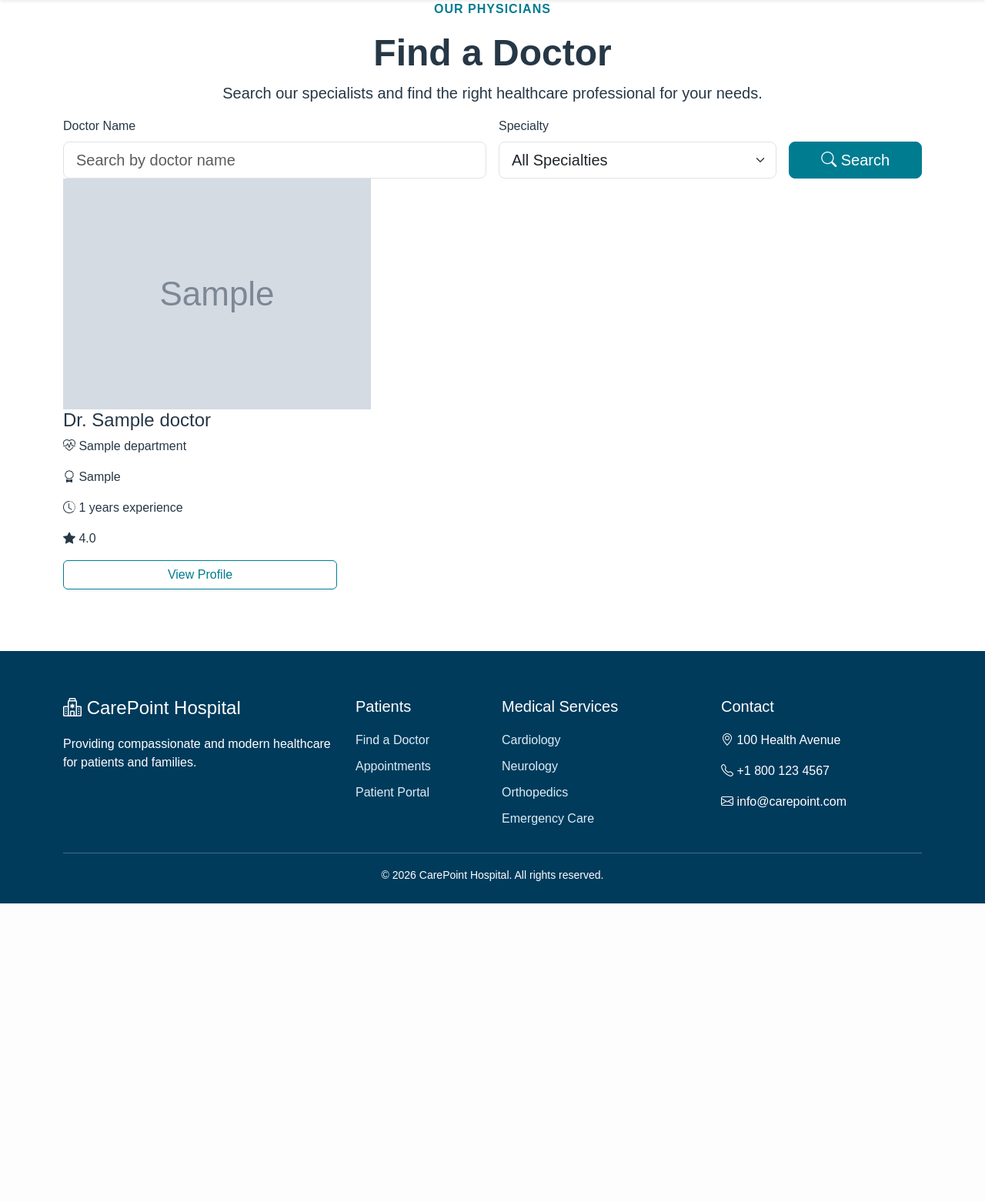
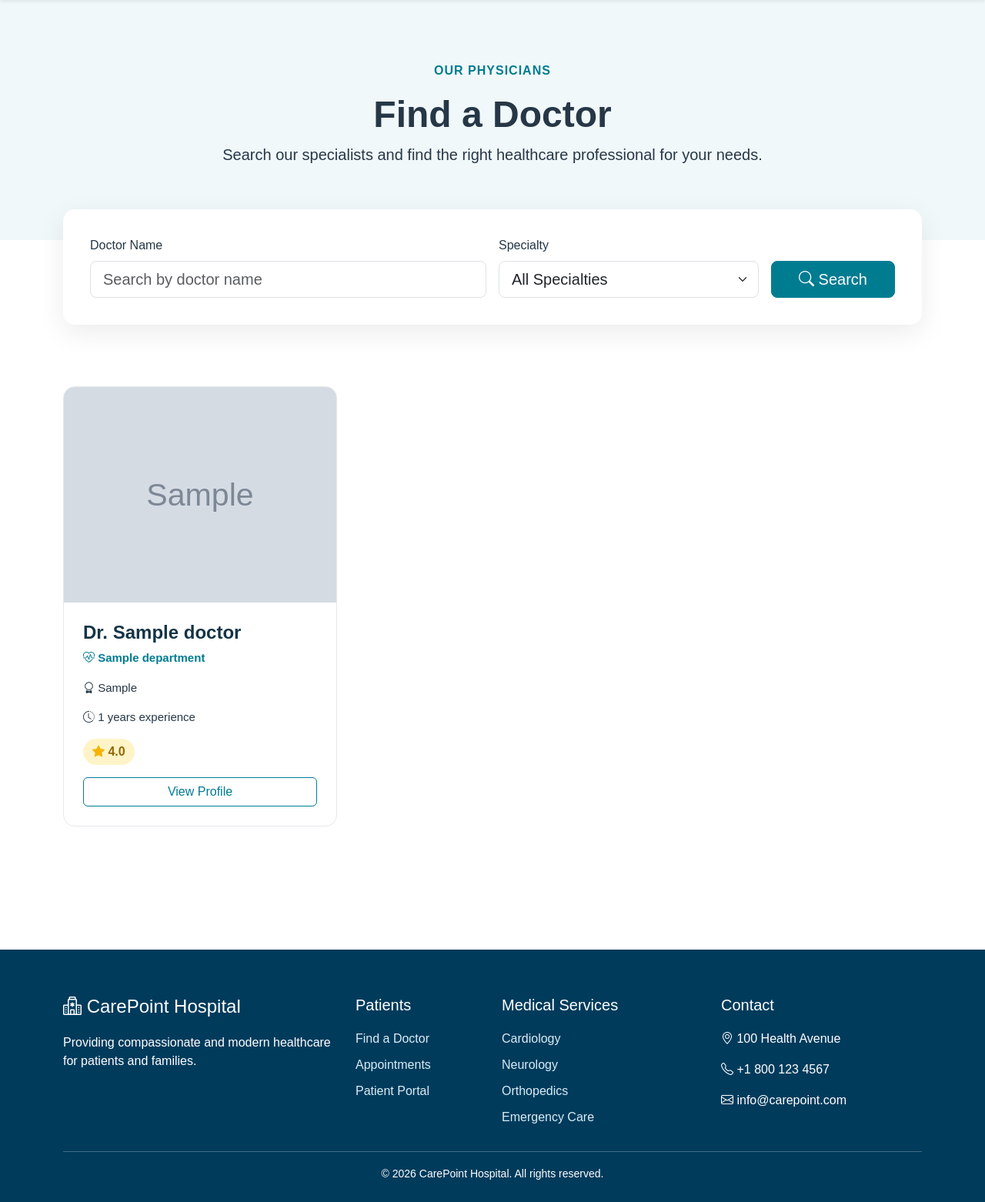
Before and after one commit to daroaliga-hub/Hospital_management_system, a Django app: page /doctors/ in a window 1280 px wide. Shown: the part 117-1679 px from the top of the page at 77% size. Before the commit the page ends 1291 px from the top, so only its background shows below. Run offline with Django 5.2, Linux system fonts and the light colour scheme; tables that the repository leaves empty hold one stand-in row (values such as "Sample post"); grey boxes marked "Sample" are stand-in pictures.

Commit message:
Adding the  Doctor Page Styling

```diff
--- a/hospital/static/css/style.css
+++ b/hospital/static/css/style.css
@@ -373,3 +373,186 @@ a {
     }
 
 }
+/* =====================================
+   DOCTOR LIST PAGE
+===================================== */
+
+
+.doctor-header {
+
+    background-color:#f1f8fa;
+
+    padding:80px 0;
+
+}
+
+
+
+.doctor-search-section {
+
+    margin-top:-40px;
+
+    position:relative;
+
+    z-index:2;
+
+}
+
+
+
+.search-box {
+
+    background:white;
+
+    padding:35px;
+
+    border-radius:15px;
+
+    box-shadow:0 10px 35px rgba(0,0,0,0.08);
+
+}
+
+
+
+.doctor-results {
+
+    padding:80px 0;
+
+}
+
+
+
+
+.doctor-card {
+
+    background:white;
+
+    border-radius:15px;
+
+    overflow:hidden;
+
+    height:100%;
+
+    border:1px solid #e5e8ea;
+
+    transition:.3s;
+
+}
+
+
+
+.doctor-card:hover {
+
+    transform:translateY(-7px);
+
+    box-shadow:0 15px 35px rgba(0,0,0,.1);
+
+}
+
+
+
+.doctor-image {
+
+    height:280px;
+
+    background:#e8f3f5;
+
+}
+
+
+
+.doctor-image img {
+
+    width:100%;
+
+    height:100%;
+
+    object-fit:cover;
+
+}
+
+
+
+.doctor-placeholder {
+
+    height:100%;
+
+    display:flex;
+
+    justify-content:center;
+
+    align-items:center;
+
+}
+
+
+
+.doctor-placeholder i {
+
+    font-size:90px;
+
+    color:#007c91;
+
+}
+
+
+
+.doctor-info {
+
+    padding:25px;
+
+}
+
+
+
+.doctor-info h4 {
+
+    color:#143447;
+
+    font-weight:700;
+
+}
+
+
+
+.doctor-specialty {
+
+    color:#007c91;
+
+    font-weight:600;
+
+}
+
+
+
+.doctor-info p {
+
+    font-size:15px;
+
+}
+
+
+
+.doctor-rating {
+
+    display:inline-block;
+
+    background:#fff4c7;
+
+    color:#916800;
+
+    padding:5px 12px;
+
+    border-radius:20px;
+
+    font-weight:600;
+
+}
+
+
+
+.doctor-rating i {
+
+    color:#f5b301;
+
+}
```
